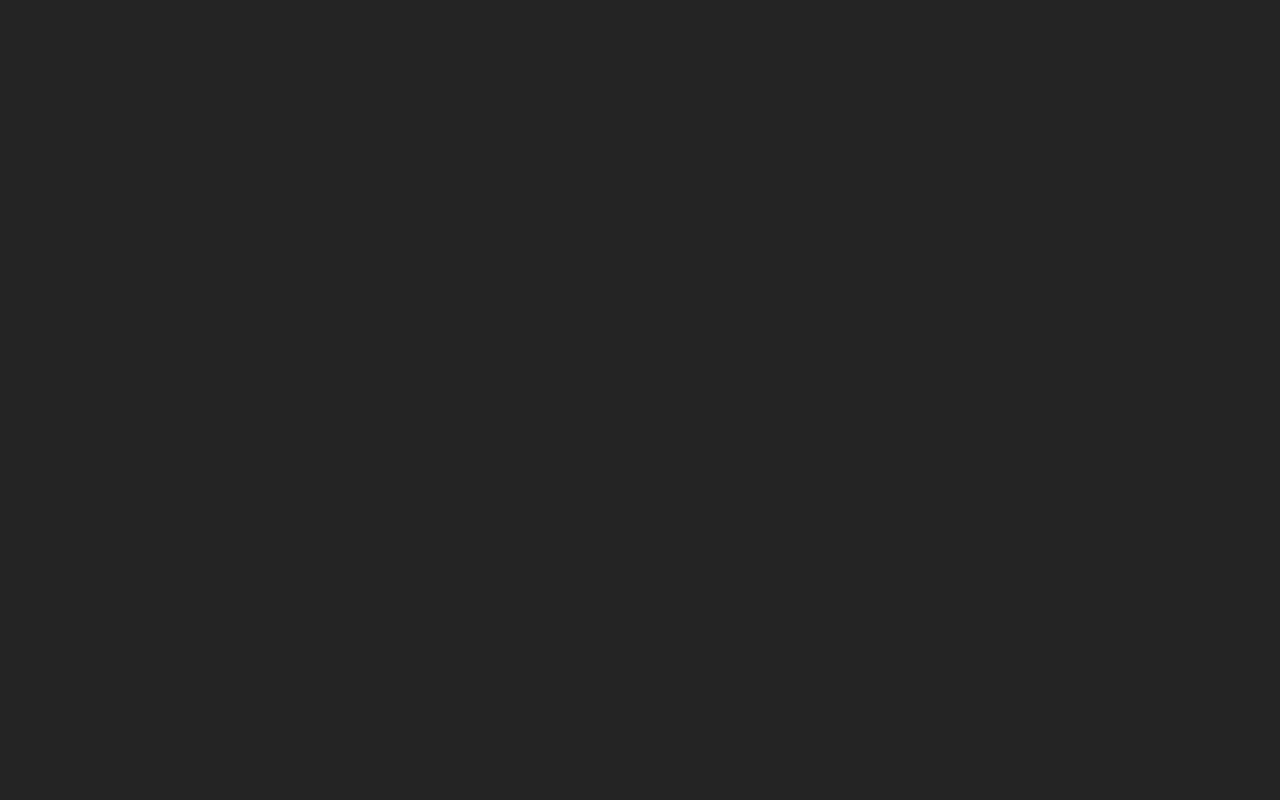
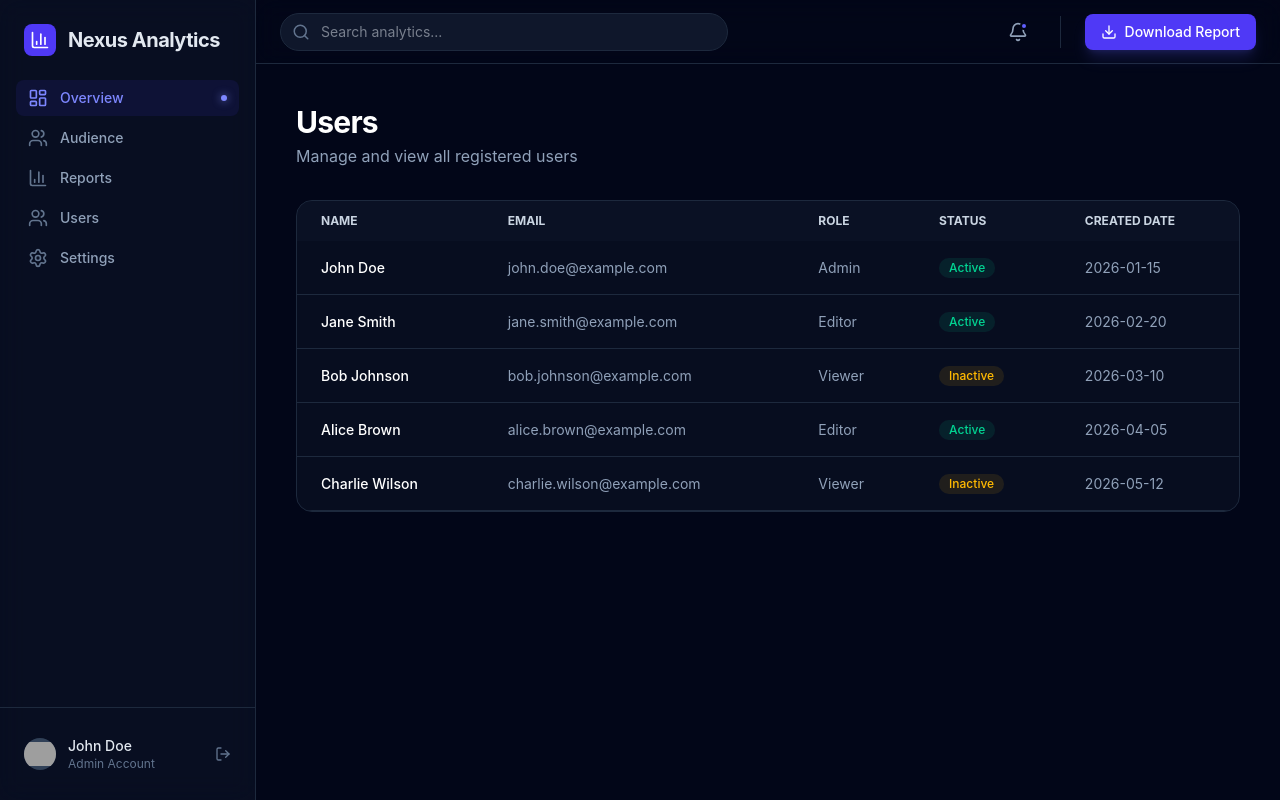
Before and after one commit to sameert-iprogrammer/testing-app, a React (Vite) app: page /users in a window 1280 px wide. Before the commit this address had no page. Built offline with nearby package versions, Linux system fonts and the light colour scheme; sample sign-in values are in the browser's storage; grey boxes are pictures that could not be loaded.

Commit message:
Add Users page with table, route, and sidebar navigation

```diff
--- a/src/App.tsx
+++ b/src/App.tsx
@@ -5,6 +5,7 @@ import DashboardLayout from './components/DashboardLayout';
 import DashboardPage from './pages/DashboardPage';
 import SettingsPage from './pages/SettingsPage';
 import ReportsPage from './pages/ReportsPage';
+import UsersPage from './pages/UsersPage';
 
 function App() {
   return (
@@ -35,6 +36,13 @@ function App() {
             </DashboardLayout>
           </ProtectedRoute>
         } />
+        <Route path="/users" element={
+          <ProtectedRoute>
+            <DashboardLayout>
+              <UsersPage />
+            </DashboardLayout>
+          </ProtectedRoute>
+        } />
 
         {/* Default Redirect */}
         <Route path="/" element={<Navigate to="/login" replace />} />
--- a/src/components/DashboardLayout.tsx
+++ b/src/components/DashboardLayout.tsx
@@ -53,6 +53,7 @@ const DashboardLayout: React.FC<LayoutProps> = ({ children }) => {
             />
             <NavItem icon={<Users size={20} />} label="Audience" />
             <NavItem icon={<BarChart3 size={20} />} label="Reports" onClick={() => navigate("/reports")} />
+            <NavItem icon={<Users size={20} />} label="Users" onClick={() => navigate("/users")} />
             <NavItem icon={<Settings size={20} />} label="Settings" onClick={() => navigate("/settings")} />
           </nav>
 
--- /dev/null
+++ b/src/pages/UsersPage.tsx
@@ -0,0 +1,70 @@
+import React from 'react';
+
+interface User {
+  name: string;
+  email: string;
+  role: string;
+  status: 'Active' | 'Inactive';
+  createdDate: string;
+}
+
+const mockUsers: User[] = [
+  { name: 'John Doe', email: 'john.doe@example.com', role: 'Admin', status: 'Active', createdDate: '2026-01-15' },
+  { name: 'Jane Smith', email: 'jane.smith@example.com', role: 'Editor', status: 'Active', createdDate: '2026-02-20' },
+  { name: 'Bob Johnson', email: 'bob.johnson@example.com', role: 'Viewer', status: 'Inactive', createdDate: '2026-03-10' },
+  { name: 'Alice Brown', email: 'alice.brown@example.com', role: 'Editor', status: 'Active', createdDate: '2026-04-05' },
+  { name: 'Charlie Wilson', email: 'charlie.wilson@example.com', role: 'Viewer', status: 'Inactive', createdDate: '2026-05-12' },
+];
+
+const StatusBadge: React.FC<{ status: User['status'] }> = ({ status }) => {
+  const styles: Record<User['status'], string> = {
+    Active: 'bg-emerald-400/10 text-emerald-400',
+    Inactive: 'bg-amber-400/10 text-amber-400',
+  };
+
+  return (
+    <span className={`inline-flex items-center px-2.5 py-0.5 rounded-full text-xs font-medium ${styles[status]}`}>
+      {status}
+    </span>
+  );
+};
+
+const UsersPage: React.FC = () => {
+  return (
+    <div className="space-y-8 animate-in fade-in duration-700">
+      <div className="flex flex-col gap-1">
+        <h1 className="text-3xl font-bold tracking-tight text-white">Users</h1>
+        <p className="text-slate-400">Manage and view all registered users</p>
+      </div>
+
+      <div className="bg-slate-900/40 border border-slate-800 rounded-2xl overflow-hidden">
+        <div className="overflow-x-auto">
+          <table className="w-full text-sm text-left text-slate-400">
+            <thead className="text-xs uppercase bg-slate-900/50 text-slate-300">
+              <tr>
+                <th className="px-6 py-3">Name</th>
+                <th className="px-6 py-3">Email</th>
+                <th className="px-6 py-3">Role</th>
+                <th className="px-6 py-3">Status</th>
+                <th className="px-6 py-3">Created Date</th>
+              </tr>
+            </thead>
+            <tbody>
+              {mockUsers.map((user) => (
+                <tr key={user.email} className="border-b border-slate-800 hover:bg-slate-800/50">
+                  <td className="px-6 py-4 font-medium text-white">{user.name}</td>
+                  <td className="px-6 py-4">{user.email}</td>
+                  <td className="px-6 py-4">{user.role}</td>
+                  <td className="px-6 py-4"><StatusBadge status={user.status} /></td>
+                  <td className="px-6 py-4">{user.createdDate}</td>
+                </tr>
+              ))}
+            </tbody>
+          </table>
+        </div>
+      </div>
+    </div>
+  );
+};
+
+export default UsersPage;
```
Also changed, not shown: 3 other files (tests, documents, lock files or other folders).
